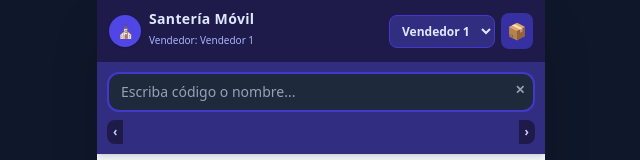
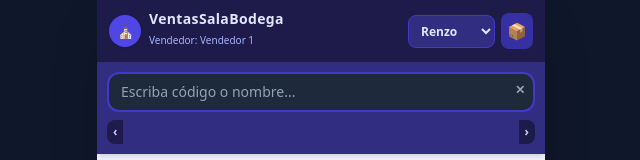
Before and after one commit to catapanoga-oss/ventascatapanowines, a plain HTML site: page index.html in a window 1280 px wide. Shown: the top 160 px of the page, without its empty margins (319-959 px from the left). Drawn offline with nearby package versions, Linux system fonts and the light colour scheme; no server answers.

```diff
--- a/index.html
+++ b/index.html
@@ -3,7 +3,7 @@
 <head>
     <meta charset="UTF-8">
     <meta name="viewport" content="width=device-width, initial-scale=1.0, maximum-scale=1.0, user-scalable=no">
-    <title>Kiosco Religioso - POS en Tiempo Real (Firebase)</title>
+    <title>Ventas Bodega Catapanowines</title>
     <!-- Tailwind CSS -->
     <script src="https://cdn.tailwindcss.com"></script>
     <style>
@@ -23,16 +23,16 @@
                     ⛪
                 </div>
                 <div>
-                    <h1 class="font-bold text-sm tracking-wide text-indigo-100 leading-none">Santería Móvil</h1>
+                    <h1 class="font-bold text-sm tracking-wide text-indigo-100 leading-none">VentasSalaBodega</h1>
                     <span class="text-[10px] text-indigo-300 font-medium" id="vendedor-label">Vendedor: Vendedor 1</span>
                 </div>
             </div>
 
             <div class="flex items-center gap-1.5">
                 <select id="select-vendedor" onchange="cambiarVendedor(this.value)" class="bg-indigo-900 text-indigo-100 text-xs px-2 py-1.5 rounded-lg border border-indigo-700 outline-none font-semibold cursor-pointer">
-                    <option value="Vendedor 1">Vendedor 1</option>
-                    <option value="Vendedor 2">Vendedor 2</option>
-                    <option value="Vendedor 3">Vendedor 3</option>
+                    <option value="Vendedor 1">Renzo</option>
+                    <option value="Vendedor 2">Carla</option>
+                    <option value="Vendedor 3">Gerardo</option>
                 </select>
 
                 <button onclick="abrirModalInventario()" class="bg-indigo-800 hover:bg-indigo-700 text-indigo-100 p-1.5 rounded-lg transition active:scale-95" title="Gestionar Inventario">
```
